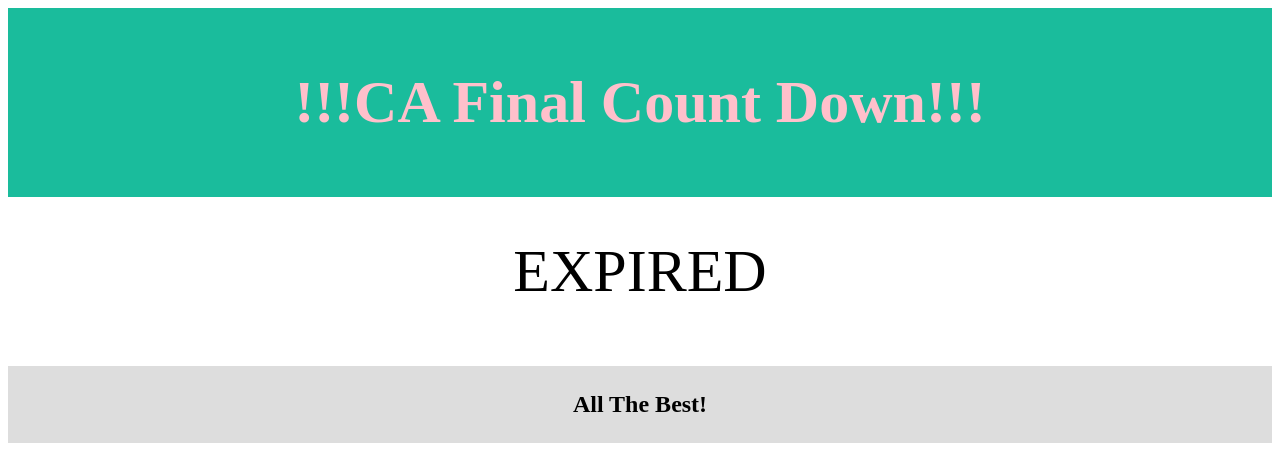
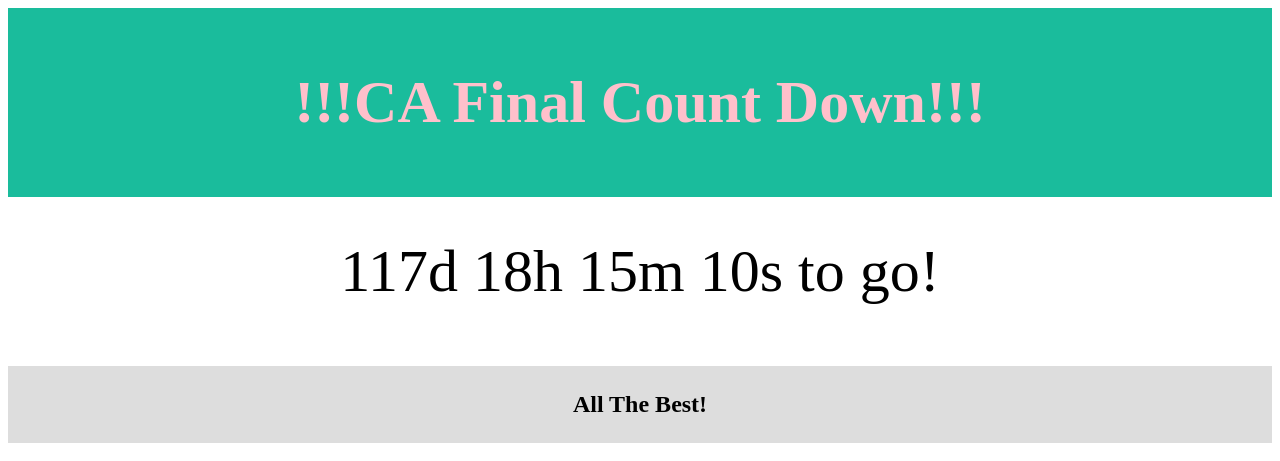
Before and after one commit to dhanrajbhosale/CAFinalCountDown, a plain HTML site: page index.html in a window 1280 px wide. Shown: the top 461 px of the page. Drawn offline with Linux system fonts and the light colour scheme.

Commit message:
Update index.html

```diff
--- a/index.html
+++ b/index.html
@@ -42,7 +42,7 @@ p {
 
 
 // Set the date we're counting down to
-var countDownDate = new Date("Nov 1, 2022 00:00:00").getTime();
+var countDownDate = new Date("Nov 1, 2023 00:00:00").getTime();
 
 // Update the count down every 1 second
 var x = setInterval(function() {
```
